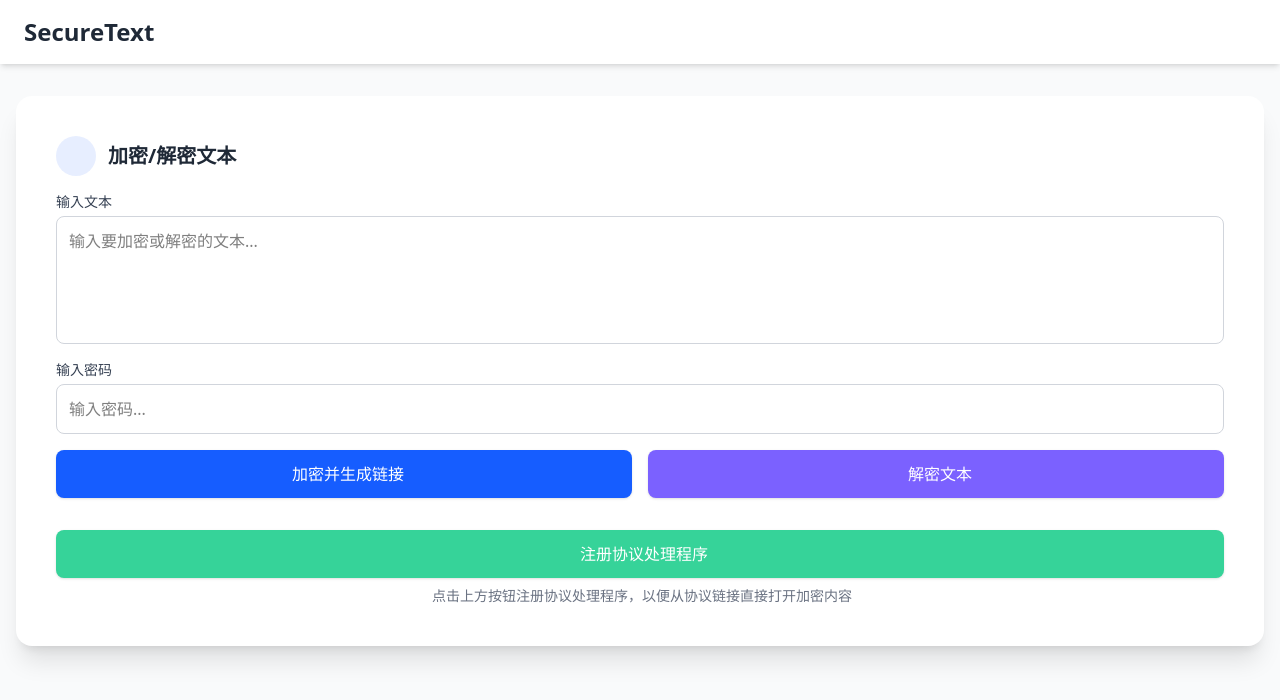
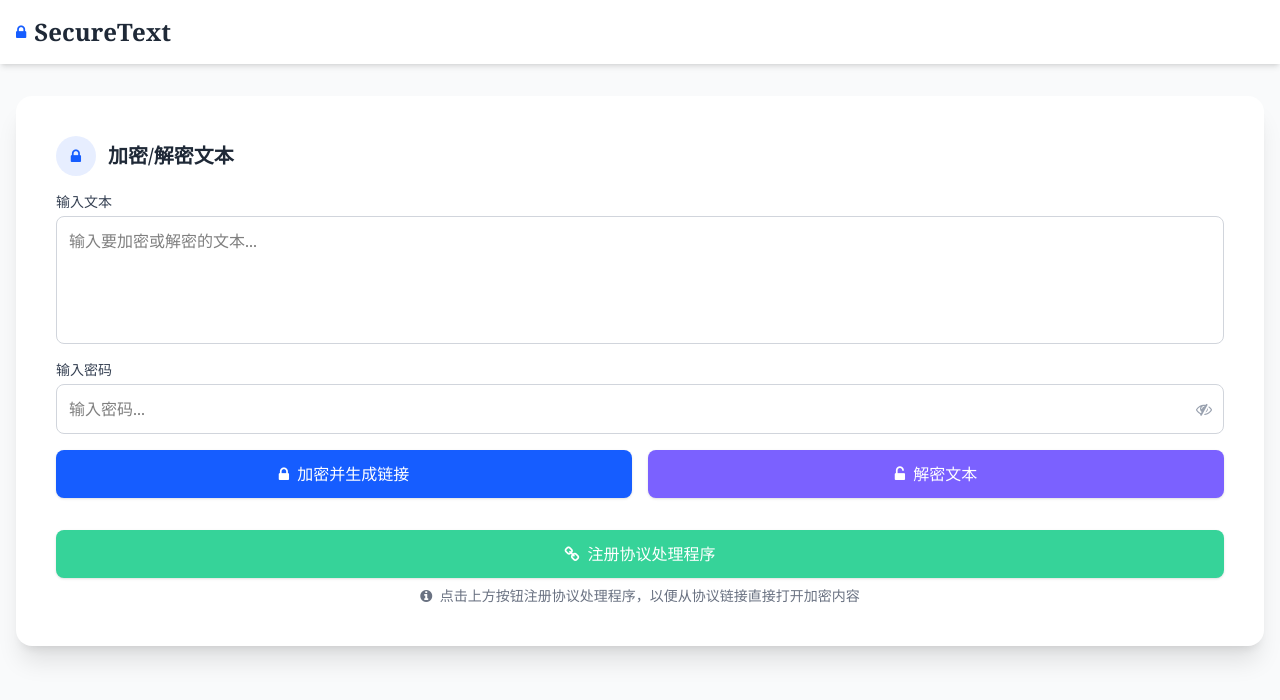
Before and after one commit to NateScarlet/NateScarlet.Github.io, a Jekyll site: the page tools/secure-text.html, which Jekyll copies as it is, in a window 1280 px wide. Shown: the top 700 px of the page. Built offline with Jekyll 4.4.1, drawn with Linux system fonts in a browser that asks for light colours.

Commit message:
chore: update secure-text style

```diff
--- a/tools/secure-text.css
+++ b/tools/secure-text.css
@@ -5,6 +5,7 @@
   :root, :host {
     --font-sans: ui-sans-serif, system-ui, sans-serif, "Apple Color Emoji",
       "Segoe UI Emoji", "Segoe UI Symbol", "Noto Color Emoji";
+    --font-serif: ui-serif, Georgia, Cambria, "Times New Roman", Times, serif;
     --font-mono: ui-monospace, SFMono-Regular, Menlo, Monaco, Consolas, "Liberation Mono",
       "Courier New", monospace;
     --color-red-500: oklch(63.7% 0.237 25.331);
@@ -461,6 +462,9 @@
   .text-center {
     text-align: center;
   }
+  .font-serif {
+    font-family: var(--font-serif);
+  }
   .text-2xl {
     font-size: var(--text-2xl);
     line-height: var(--tw-leading, var(--text-2xl--line-height));
--- a/tools/secure-text.html
+++ b/tools/secure-text.html
@@ -9,6 +9,10 @@
       crossorigin="anonymous"
       referrerpolicy="no-referrer"
     ></script>
+    <link
+      href="https://cdn.jsdelivr.net/npm/font-awesome@4.7.0/css/font-awesome.min.css"
+      rel="stylesheet"
+    />
     <link rel="stylesheet" href="./secure-text.css" />
     <style type="text/tailwindcss">
       @theme {
@@ -34,7 +38,7 @@
       }
     </style>
   </head>
-  <body class="font-inter bg-gray-50 min-h-screen flex flex-col">
+  <body class="font-serif bg-gray-50 min-h-screen flex flex-col">
     <!-- 导航栏 -->
     <header
       class="bg-white shadow-md sticky top-0 z-50 transition-all duration-300"
```
